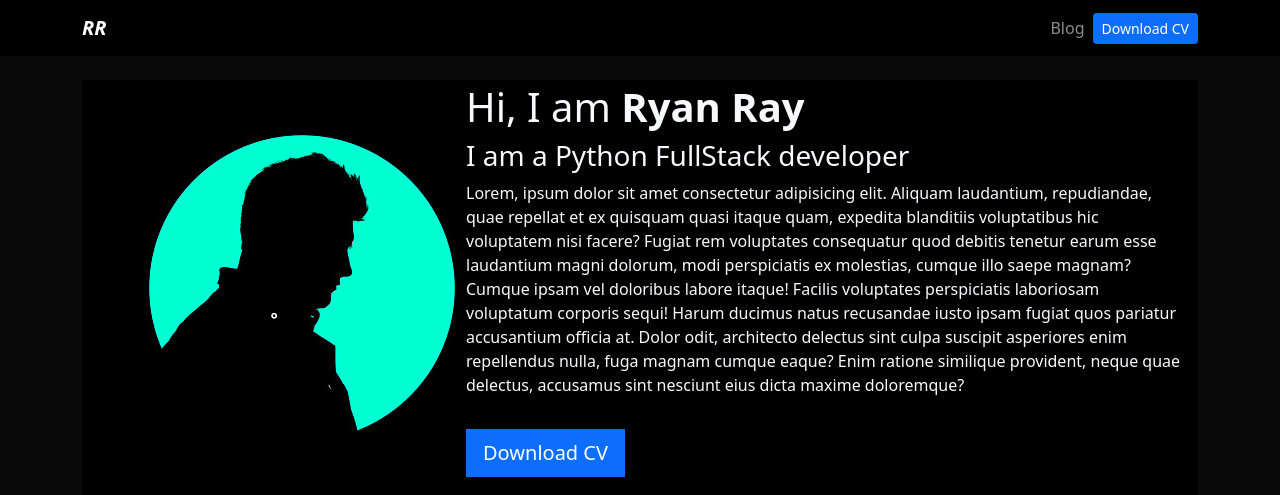
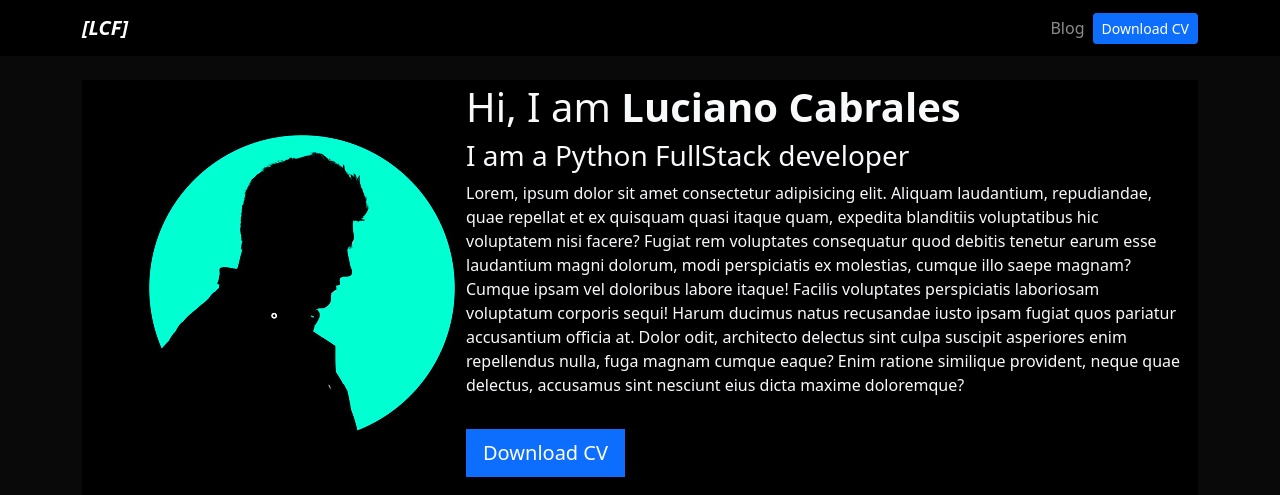
Before and after one commit to Luciano-C/Portafolio-Django, a Django app: page / in a window 1280 px wide. Shown: the top 495 px of the page. Run offline with Django 4.2, Linux system fonts and the light colour scheme; data comes from the database, SQL or seed files in the repository; both versions use the stored data as it was after the commit.

```diff
--- a/portfolio/templates/home.html
+++ b/portfolio/templates/home.html
@@ -7,7 +7,7 @@
         <img src="{% static 'portfolio/foto_perfil.jpg'%}" alt="">
     </div>
     <div class="col-md-8 my-auto">
-        <h1>Hi, I am <strong>Ryan Ray</strong></h1>
+        <h1>Hi, I am <strong>Luciano Cabrales</strong></h1>
         <h3>I am a Python FullStack developer</h3>
         <p>
             Lorem, ipsum dolor sit amet consectetur adipisicing elit. Aliquam laudantium, repudiandae, quae repellat et
--- a/portfolio/templates/partials/navbar.html
+++ b/portfolio/templates/partials/navbar.html
@@ -2,7 +2,7 @@
 
 <nav class="navbar navbar-expand-lg navbar-dark bg-black">
     <div class="container">
-        <a class="navbar-brand fw-bold fst-italic" href="/">RR</a>
+        <a class="navbar-brand fw-bold fst-italic" href="/">[LCF]</a>
         <button class="navbar-toggler" type="button" data-bs-toggle="collapse" data-bs-target="#navbarNav"
             aria-controls="navbarNav" aria-expanded="false" aria-label="Toggle navigation">
             <span class="navbar-toggler-icon"></span>
```
Also changed, not shown: db.sqlite3, 1 other file.
